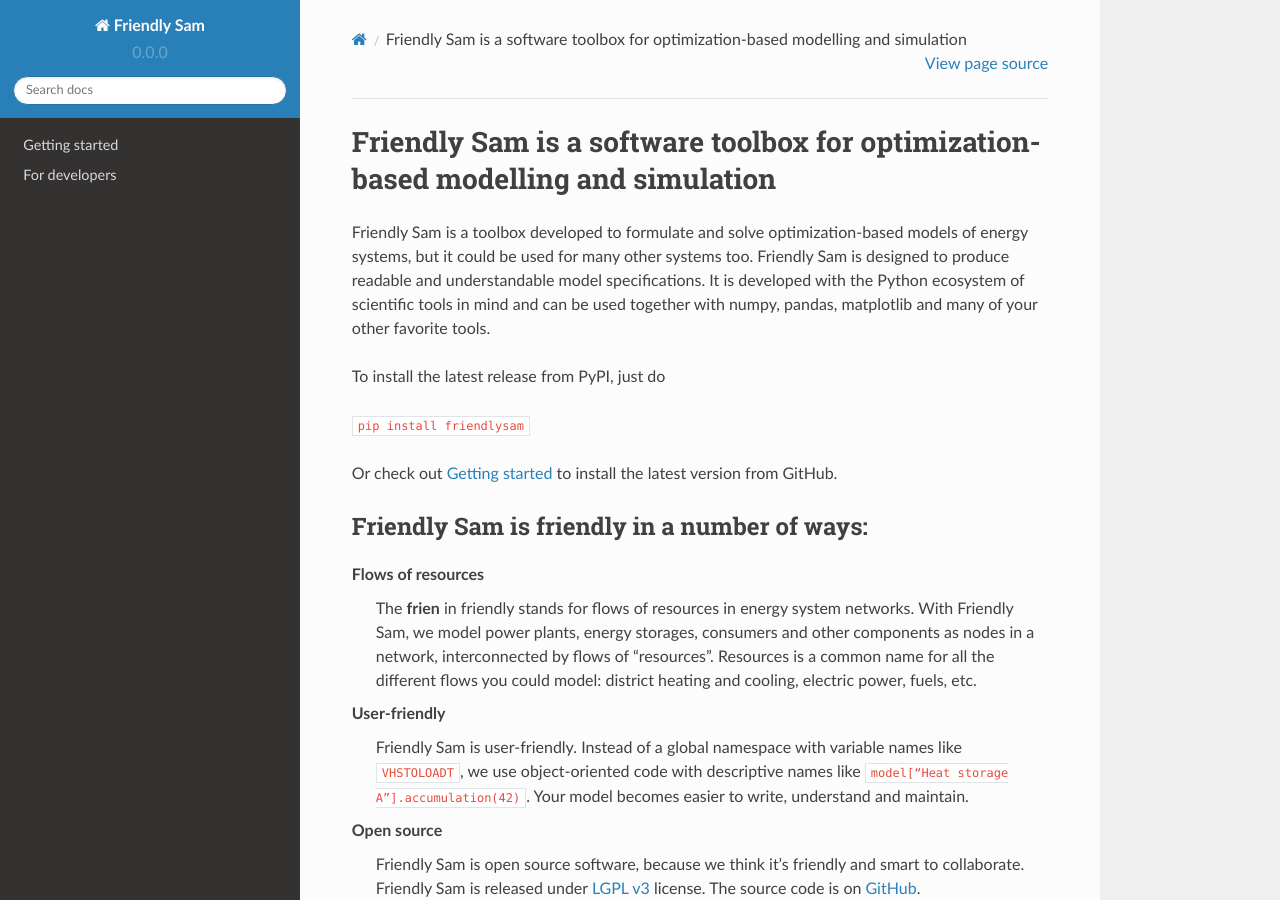
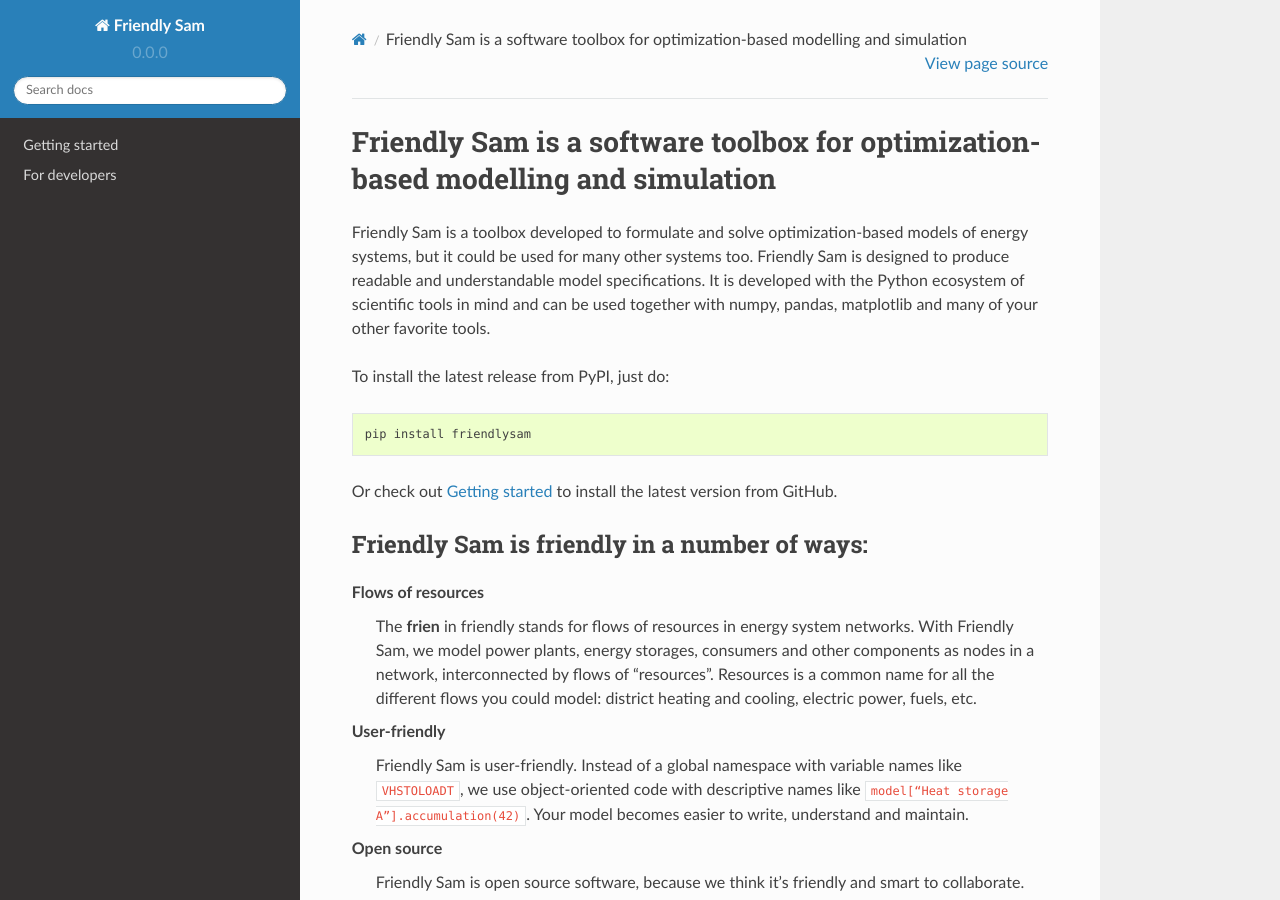
Before and after one commit to sp-etx/friendlysam, a Sphinx documentation site: the page built from docs/index.rst, in a window 1280 px wide and 900 px high. Built offline with Sphinx 7.4.7 and the Read the Docs theme 2.0.0, drawn with Linux system fonts in a browser that asks for light colours; formulas are drawn with MathJax 3.

Commit message:
tidy up docs

```diff
--- a/docs/index.rst
+++ b/docs/index.rst
@@ -4,9 +4,9 @@
 
 Friendly Sam is a toolbox developed to formulate and solve optimization-based models of energy systems, but it could be used for many other systems too. Friendly Sam is designed to produce readable and understandable model specifications. It is developed with the Python ecosystem of scientific tools in mind and can be used together with numpy, pandas, matplotlib and many of your other favorite tools.
 
-To install the latest release from PyPI, just do
+To install the latest release from PyPI, just do::
 
-``pip install friendlysam``
+	pip install friendlysam
 
 Or check out :doc:`getting_started` to install the latest version from GitHub.
 
```
